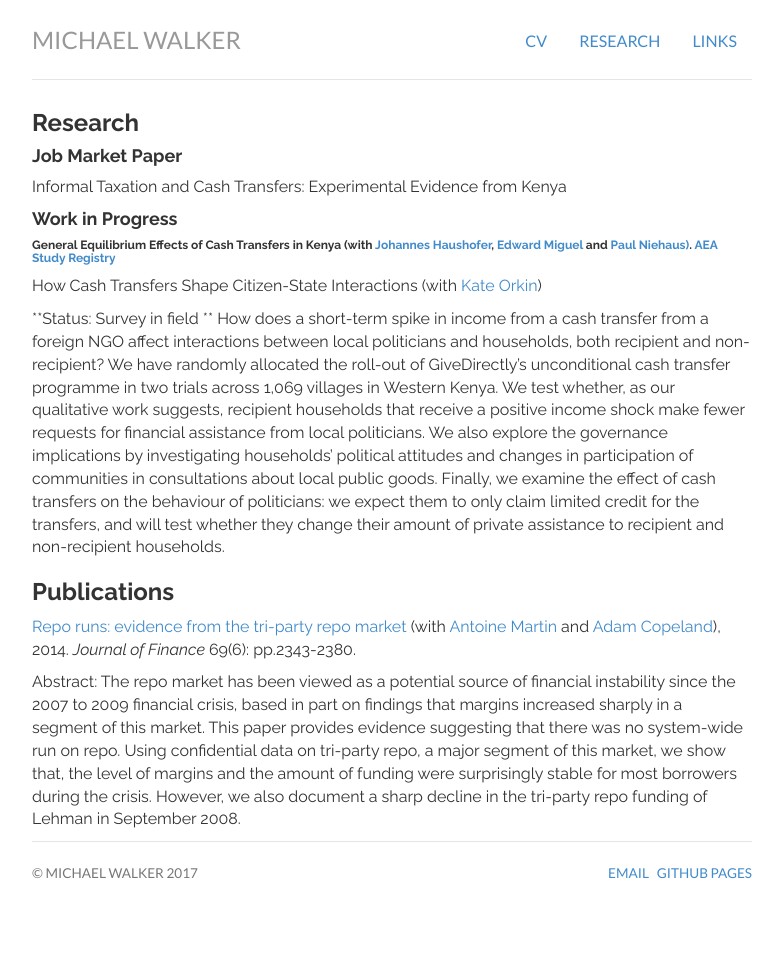
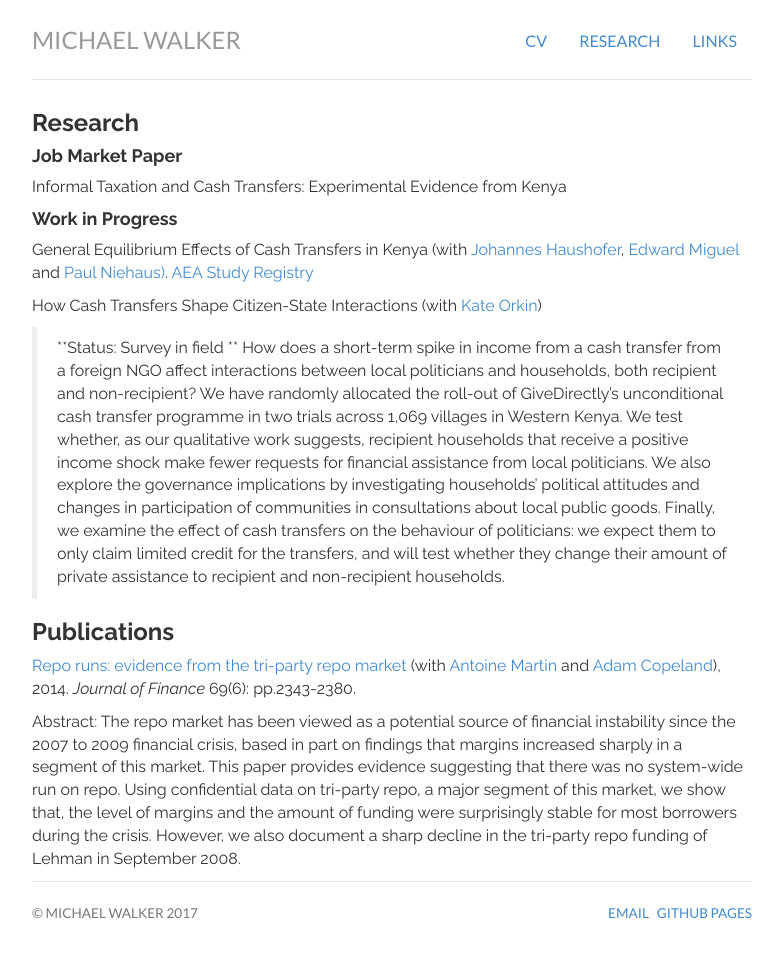
Before and after one commit to mwwalker/mwwalker.github.io, a Jekyll site: the page built from research/index.html, in a window 1280 px wide. Shown: the whole page, without its empty margins (248-1031 px from the left). Built offline with Jekyll 4.4.1, drawn with Linux system fonts in a browser that asks for light colours; nearby versions of some CDN libraries; library files that are not in the unit come from our copies; before the commit the page ends 934 px from its top, so only the background shows below that.

```diff
--- a/research/index.html
+++ b/research/index.html
@@ -17,11 +17,11 @@ title: Research
 
       <h4>Work in Progress</h4>
 
-      <h6>General Equilibrium Effects of Cash Transfers in Kenya (with <a href="https://www.princeton.edu/haushofer/"> Johannes Haushofer</a>,<a href="http://emiguel.econ.berkeley.edu/"> Edward Miguel</a> and <a href="http://econweb.ucsd.edu/~pniehaus/"> Paul Niehaus)</a>. <a href="https://www.socialscienceregistry.org/trials/505">  AEA Study Registry</a> </h6>
+      <p>General Equilibrium Effects of Cash Transfers in Kenya (with <a href="https://www.princeton.edu/haushofer/"> Johannes Haushofer</a>,<a href="http://emiguel.econ.berkeley.edu/"> Edward Miguel</a> and <a href="http://econweb.ucsd.edu/~pniehaus/"> Paul Niehaus)</a>. <a href="https://www.socialscienceregistry.org/trials/505">  AEA Study Registry</a> </p>
 
           <p> How Cash Transfers Shape Citizen-State Interactions (with <a href="https://sites.google.com/site/kateorkin/home"> Kate Orkin</a>) </p>
 
-          <p>**Status: Survey in field ** How does a short-term spike in income from a cash transfer from a foreign NGO affect interactions between local politicians and households, both recipient and non-recipient? We have randomly allocated the roll-out of GiveDirectly’s unconditional cash transfer programme in two trials across 1,069 villages in Western Kenya. We test whether, as our qualitative work suggests, recipient households that receive a positive income shock make fewer requests for financial assistance from local politicians. We also explore the governance implications by investigating households’ political attitudes and changes in participation of communities in consultations about local public goods. Finally, we examine the effect of cash transfers on the behaviour of politicians: we expect them to only claim limited credit for the transfers, and will test whether they change their amount of private assistance to recipient and non-recipient households.</p>
+          <blockquote>**Status: Survey in field ** How does a short-term spike in income from a cash transfer from a foreign NGO affect interactions between local politicians and households, both recipient and non-recipient? We have randomly allocated the roll-out of GiveDirectly’s unconditional cash transfer programme in two trials across 1,069 villages in Western Kenya. We test whether, as our qualitative work suggests, recipient households that receive a positive income shock make fewer requests for financial assistance from local politicians. We also explore the governance implications by investigating households’ political attitudes and changes in participation of communities in consultations about local public goods. Finally, we examine the effect of cash transfers on the behaviour of politicians: we expect them to only claim limited credit for the transfers, and will test whether they change their amount of private assistance to recipient and non-recipient households.</blockquote>
 
      <!-- <p>Decentralization and Rural Electrification in Kenya (with <a href="https://sites.google.com/site/ucbkenlee/"</a> Ken Lee)</p> -->
 
```
